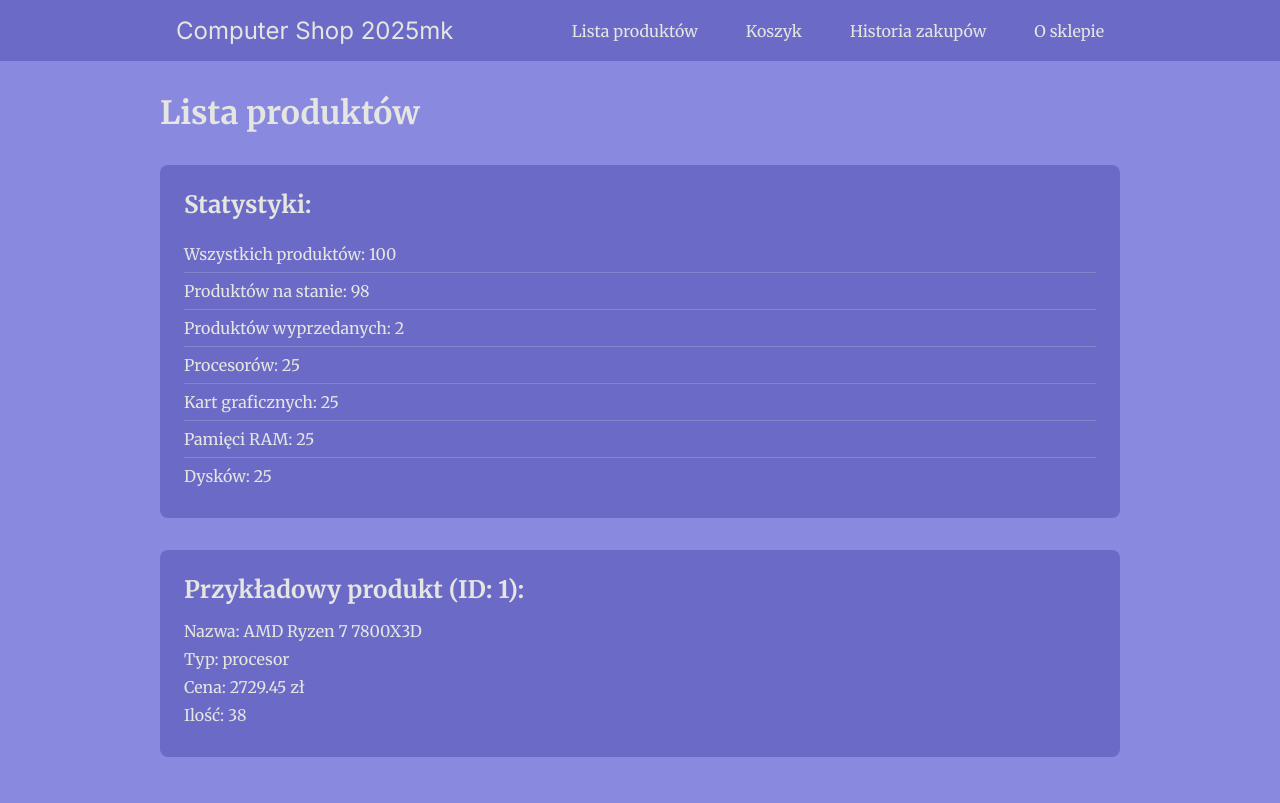
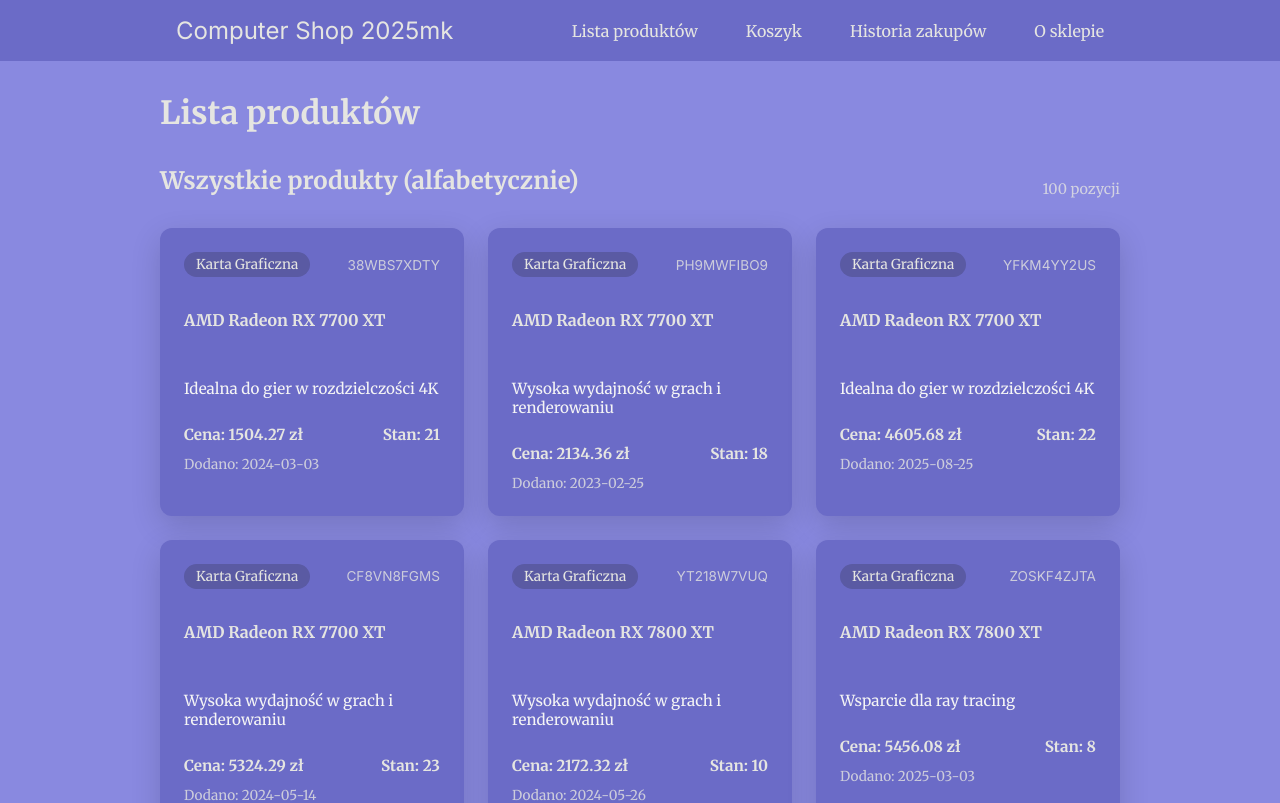
Before and after one commit to MKravczak/computer-shop-2025mk, a Next.js app: page /product-list in a window 1280 px wide. Shown: the top 803 px of the page. Built offline with nearby package versions, Linux system fonts and the light colour scheme.

Commit message:
Task 10.1 - add links

```diff
--- a/app/about/not-found.tsx
+++ b/app/about/not-found.tsx
@@ -6,7 +6,7 @@
       <main className="error">
         <h1>Nie znaleziono strony o sklepie</h1>
         <p>Strona o sklepie, której szukasz, nie istnieje.</p>
-        <p><Link href="/about">Wróć do strony o sklepie</Link> lub <Link href="/">wróć na stronę główną</Link>.</p>
+        <p><Link href="/about">Wróć do strony o sklepie</Link>.</p>
       </main>
     </div>
   );
--- a/app/basket/not-found.tsx
+++ b/app/basket/not-found.tsx
@@ -6,7 +6,7 @@
       <main className="error">
         <h1>Nie znaleziono strony koszyka</h1>
         <p>Strona koszyka, której szukasz, nie istnieje.</p>
-        <p><Link href="/basket">Wróć do koszyka</Link> lub <Link href="/">wróć na stronę główną</Link>.</p>
+        <p><Link href="/basket">Wróć do koszyka</Link>.</p>
       </main>
     </div>
   );
--- a/app/order-history/not-found.tsx
+++ b/app/order-history/not-found.tsx
@@ -6,7 +6,7 @@
       <main className="error">
         <h1>Nie znaleziono strony historii zakupów</h1>
         <p>Strona historii zakupów, której szukasz, nie istnieje.</p>
-        <p><Link href="/order-history">Wróć do historii zakupów</Link> lub <Link href="/">wróć na stronę główną</Link>.</p>
+        <p><Link href="/order-history">Wróć do historii zakupów</Link>.</p>
       </main>
     </div>
   );
--- a/app/product-list/not-found.tsx
+++ b/app/product-list/not-found.tsx
@@ -6,7 +6,7 @@
       <main className="error">
         <h1>Nie znaleziono strony produktów</h1>
         <p>Strona produktów, której szukasz, nie istnieje.</p>
-        <p><Link href="/product-list">Wróć do listy produktów</Link> lub <Link href="/">wróć na stronę główną</Link>.</p>
+        <p><Link href="/product-list">Wróć do listy produktów</Link>.</p>
       </main>
     </div>
   );
--- a/app/product-list/page.module.css
+++ b/app/product-list/page.module.css
@@ -2,34 +2,96 @@
   margin-bottom: 2rem;
 }
 
-.stats {
-  background-color: #6b6bc7;
-  padding: 1.5rem;
-  border-radius: 8px;
-  margin-bottom: 2rem;
+.section {
+  margin-bottom: 3rem;
 }
 
-.stats ul {
+.sectionHeader {
+  display: flex;
+  justify-content: space-between;
+  align-items: center;
+  margin-bottom: 1rem;
+  gap: 1rem;
+}
+
+.sectionHeader span {
+  font-size: 0.9rem;
+  color: rgba(229, 229, 225, 0.8);
+}
+
+.grid {
   list-style: none;
   padding: 0;
   margin: 0;
+  display: grid;
+  grid-template-columns: repeat(auto-fit, minmax(240px, 1fr));
+  gap: 1.5rem;
 }
 
-.stats li {
-  padding: 0.5rem 0;
-  border-bottom: 1px solid rgba(229, 229, 225, 0.2);
+.card {
+  background-color: #6b6bc7;
+  border-radius: 12px;
+  padding: 1.5rem;
+  display: flex;
+  flex-direction: column;
+  gap: 0.75rem;
+  box-shadow: 0 10px 30px rgba(0, 0, 0, 0.15);
 }
 
-.stats li:last-child {
-  border-bottom: none;
+.cardHeader {
+  display: flex;
+  justify-content: space-between;
+  align-items: center;
+  font-size: 0.85rem;
 }
 
-.productExample {
-  background-color: #6b6bc7;
-  padding: 1.5rem;
-  border-radius: 8px;
+.badge {
+  padding: 0.25rem 0.75rem;
+  border-radius: 999px;
+  background-color: rgba(24, 24, 23, 0.2);
+  text-transform: capitalize;
 }
 
-.productExample p {
-  margin: 0.5rem 0;
+.code {
+  font-family: 'Inter', sans-serif;
+  font-size: 0.85rem;
+  opacity: 0.8;
 }
+
+.description {
+  font-size: 0.95rem;
+  color: #f5f5f5;
+}
+
+.meta {
+  display: flex;
+  justify-content: space-between;
+  gap: 1rem;
+  font-weight: bold;
+}
+
+.meta span {
+  font-size: 0.95rem;
+}
+
+.date {
+  font-size: 0.85rem;
+  opacity: 0.8;
+}
+
+.placeholder {
+  opacity: 0.8;
+  font-size: 0.95rem;
+}
+
+@media (max-width: 768px) {
+  .sectionHeader {
+    flex-direction: column;
+    align-items: flex-start;
+  }
+
+  .meta {
+    flex-direction: column;
+    align-items: flex-start;
+  }
+}
--- a/app/product-list/page.tsx
+++ b/app/product-list/page.tsx
@@ -1,49 +1,115 @@
+import type { Product } from '@/lib/products';
 import {
   getAllProductsAlphabetically,
   getAllProductsByDate,
   getProductsInStock,
   getProductsOutOfStock,
   getProductsByCategory,
-  getProductById,
 } from '@/lib/products';
 import styles from './page.module.css';
 
+const CATEGORY_SECTIONS: { label: string; value: Product['type'] }[] = [
+  { label: 'Procesory', value: 'procesor' },
+  { label: 'Karty graficzne', value: 'karta graficzna' },
+  { label: 'Pamięci RAM', value: 'pamięć ram' },
+  { label: 'Dyski', value: 'dysk' },
+];
+
+const HIGHLIGHT_COUNT = 12;
+
 export default function ProductList() {
-  // Testowanie funkcji
   const allAlphabetically = getAllProductsAlphabetically();
-  const allByDate = getAllProductsByDate();
-  const inStock = getProductsInStock();
-  const outOfStock = getProductsOutOfStock();
-  const processors = getProductsByCategory('procesor');
-  const gpus = getProductsByCategory('karta graficzna');
-  const ram = getProductsByCategory('pamięć ram');
-  const disks = getProductsByCategory('dysk');
-  const productById = getProductById(1);
+  const newest = getAllProductsByDate().slice(0, HIGHLIGHT_COUNT);
+  const inStock = getProductsInStock().slice(0, HIGHLIGHT_COUNT);
+  const outOfStock = getProductsOutOfStock().slice(0, HIGHLIGHT_COUNT);
+  const categories = CATEGORY_SECTIONS.map((category) => ({
+    ...category,
+    products: getProductsByCategory(category.value).slice(0, HIGHLIGHT_COUNT),
+  }));
 
   return (
     <div id="page">
       <h2 className={styles.title}>Lista produktów</h2>
-      <div className={styles.stats}>
-        <h3>Statystyki:</h3>
-        <ul>
-          <li>Wszystkich produktów: {allAlphabetically.length}</li>
-          <li>Produktów na stanie: {inStock.length}</li>
-          <li>Produktów wyprzedanych: {outOfStock.length}</li>
-          <li>Procesorów: {processors.length}</li>
-          <li>Kart graficznych: {gpus.length}</li>
-          <li>Pamięci RAM: {ram.length}</li>
-          <li>Dysków: {disks.length}</li>
-        </ul>
-      </div>
-      {productById && (
-        <div className={styles.productExample}>
-          <h3>Przykładowy produkt (ID: 1):</h3>
-          <p>Nazwa: {productById.name}</p>
-          <p>Typ: {productById.type}</p>
-          <p>Cena: {productById.price} zł</p>
-          <p>Ilość: {productById.amount}</p>
+
+      <section className={styles.section}>
+        <div className={styles.sectionHeader}>
+          <h3>Wszystkie produkty (alfabetycznie)</h3>
+          <span>{allAlphabetically.length} pozycji</span>
         </div>
-      )}
+        <ProductGrid products={allAlphabetically} emptyLabel="Brak produktów" />
+      </section>
+
+      <section className={styles.section}>
+        <div className={styles.sectionHeader}>
+          <h3>Najnowsze produkty</h3>
+          <span>Ostatnio dodane</span>
+        </div>
+        <ProductGrid products={newest} emptyLabel="Brak nowych produktów" />
+      </section>
+
+      <section className={styles.section}>
+        <div className={styles.sectionHeader}>
+          <h3>Produkty dostępne od ręki</h3>
+          <span>Wyświetlamy {inStock.length} pozycji</span>
+        </div>
+        <ProductGrid products={inStock} emptyLabel="Brak produktów na stanie" />
+      </section>
+
+      <section className={styles.section}>
+        <div className={styles.sectionHeader}>
+          <h3>Produkty chwilowo niedostępne</h3>
+          <span>Wyświetlamy {outOfStock.length} pozycji</span>
+        </div>
+        <ProductGrid
+          products={outOfStock}
+          emptyLabel="Wszystkie produkty są dostępne"
+        />
+      </section>
+
+      {categories.map(({ label, products }) => (
+        <section className={styles.section} key={label}>
+          <div className={styles.sectionHeader}>
+            <h3>{label}</h3>
+            <span>{products.length} produktów</span>
+          </div>
+          <ProductGrid
+            products={products}
+            emptyLabel={`Brak produktów w kategorii ${label.toLowerCase()}`}
+          />
+        </section>
+      ))}
     </div>
   );
 }
+
+function ProductGrid({
+  products,
+  emptyLabel,
+}: {
+  products: Product[];
+  emptyLabel: string;
+}) {
+  if (!products.length) {
+    return <p className={styles.placeholder}>{emptyLabel}</p>;
+  }
+
+  return (
+    <ul className={styles.grid}>
+      {products.map((product) => (
+        <li className={styles.card} key={product.id}>
+          <div className={styles.cardHeader}>
+            <span className={styles.badge}>{product.type}</span>
+            <span className={styles.code}>{product.code}</span>
+          </div>
+          <h4>{product.name}</h4>
+          <p className={styles.description}>{product.description}</p>
+          <div className={styles.meta}>
+            <span>Cena: {product.price.toFixed(2)} zł</span>
+            <span>Stan: {product.amount}</span>
+          </div>
+          <span className={styles.date}>Dodano: {product.date}</span>
+        </li>
+      ))}
+    </ul>
+  );
+}
```
